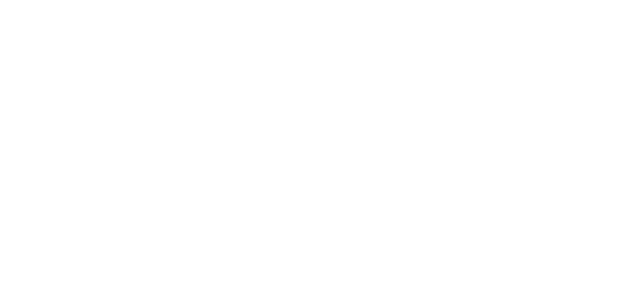
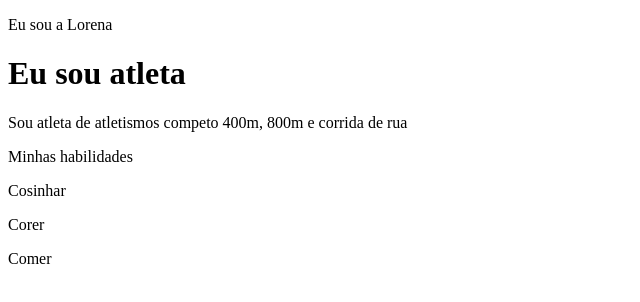
Before and after one commit to lorenablip/portfolio-2a, a plain HTML site: page index.html in a window 1280 px wide. Shown: the whole page, without its empty margins (0-640 px from the left). Drawn offline with Linux system fonts and the light colour scheme.

Commit message:
Update index.html

```diff
--- a/index.html
+++ b/index.html
@@ -1,2 +1,20 @@
-
 <!DOCTYPE html>
+<html lang="pt-br">
+<head>
+  <meta charset="UTF-8">
+  <link rel="stylesheet" href="estilo.css">
+  <title> Meu Portifólio Acadêmico </title>
+</head>
+<body>
+  <heade>
+    <p> Eu sou a Lorena </p>
+    <h1>Eu sou atleta</h1>
+    <p>Sou atleta de atletismos competo 400m, 800m e corrida de rua</p>
+    <p>Minhas habilidades</p>
+    <div>
+      <p>Cosinhar</p>
+      <p>Corer</p>
+      <p>Comer</p>
+    </div>
+  </heade>
+</body>
```
